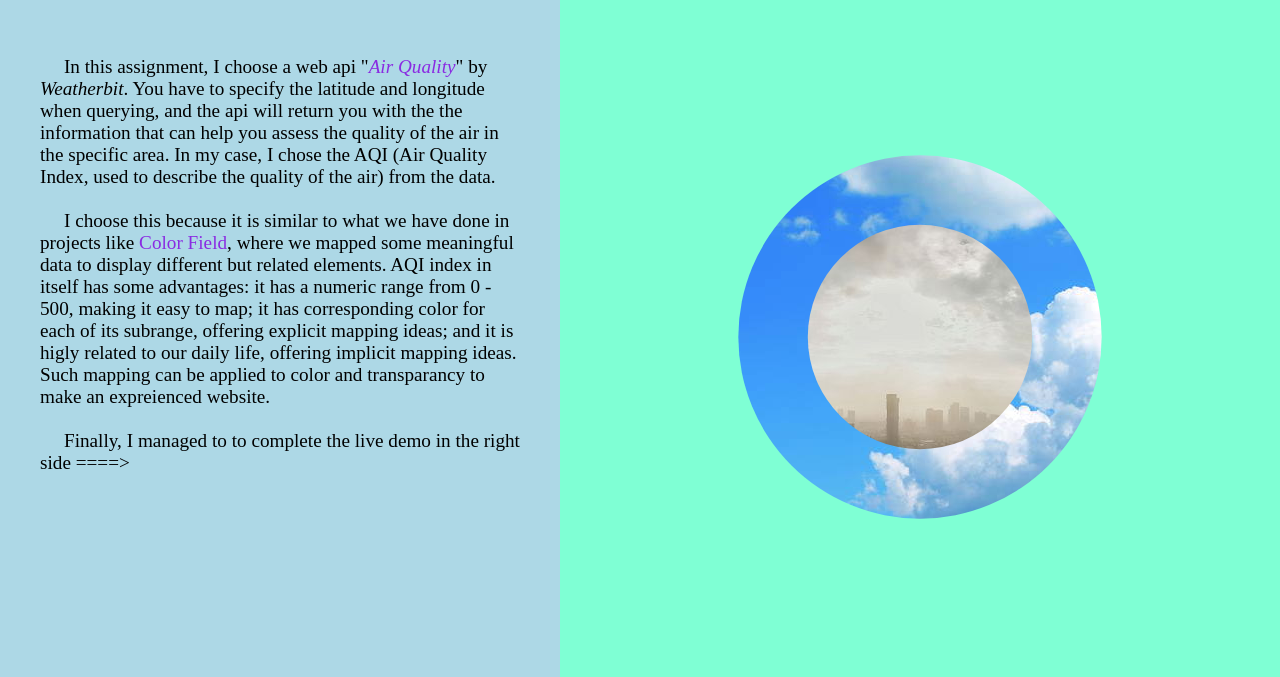
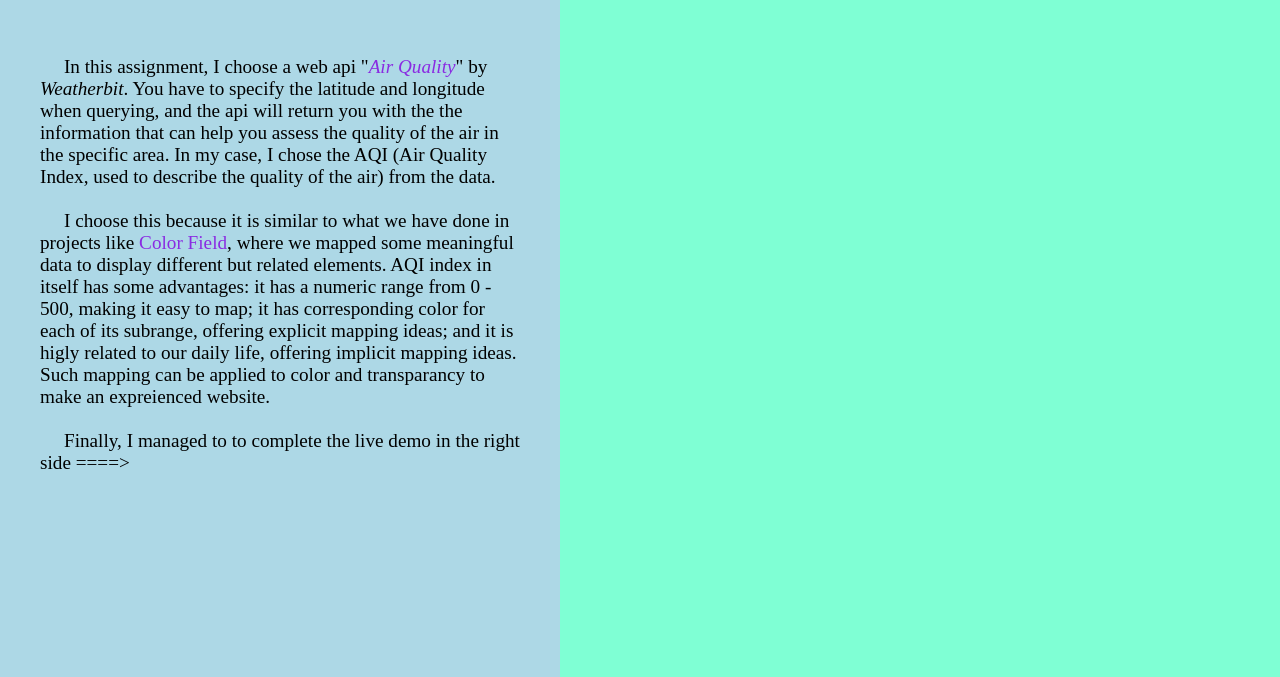
Before and after one commit to GavinJin0501/drawing, a plain HTML site: page web_api/web_api.html in a window 1280 px wide. Shown: the part 123-800 px from the top of the page. Drawn offline with Linux system fonts and the light colour scheme.

Commit message:
hide the picture before js

```diff
--- a/web_api/static/web_api.css
+++ b/web_api/static/web_api.css
@@ -52,6 +52,7 @@ img {
     clip-path: circle(30%);
     z-index: 10;
     position: absolute;
-    max-width:  50vw;
-    max-height: 50vw;
+    max-width:  60vw;
+    max-height: 60vw;
+    opacity: 0;
 }
```
